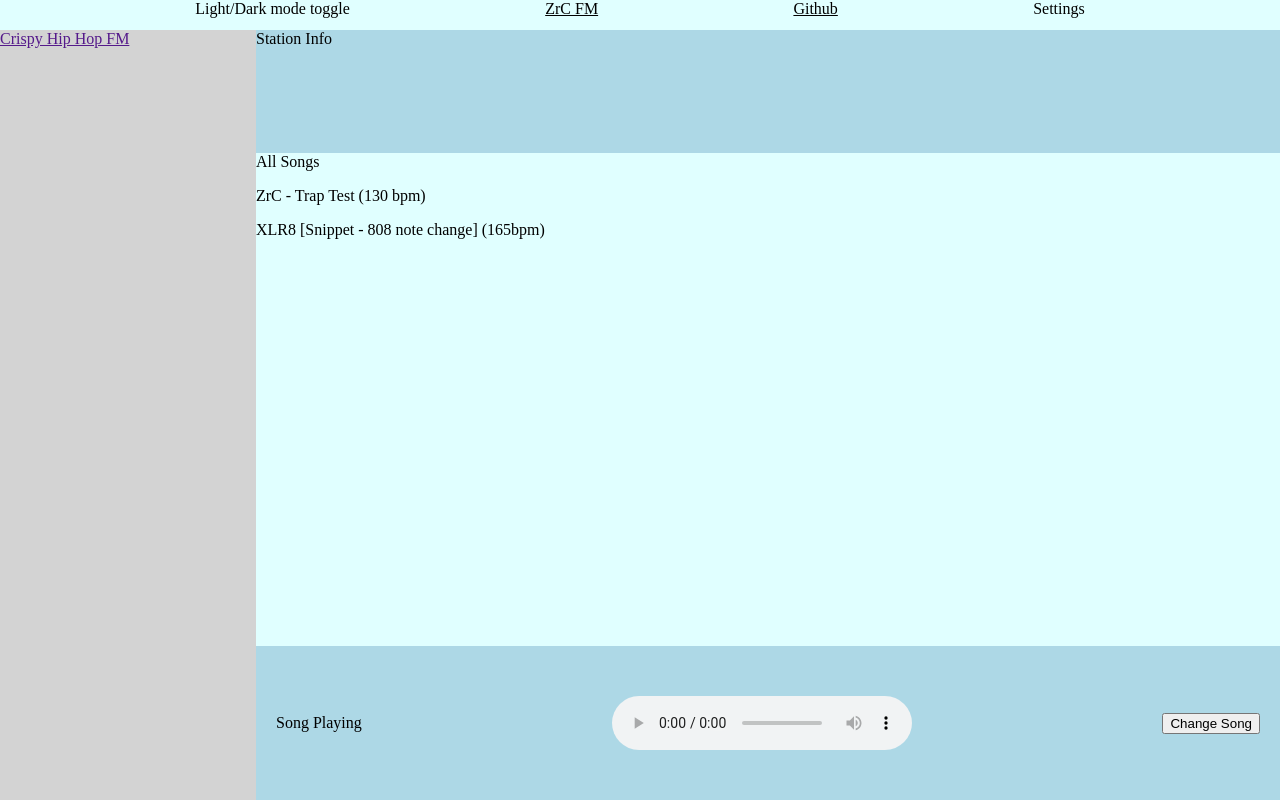
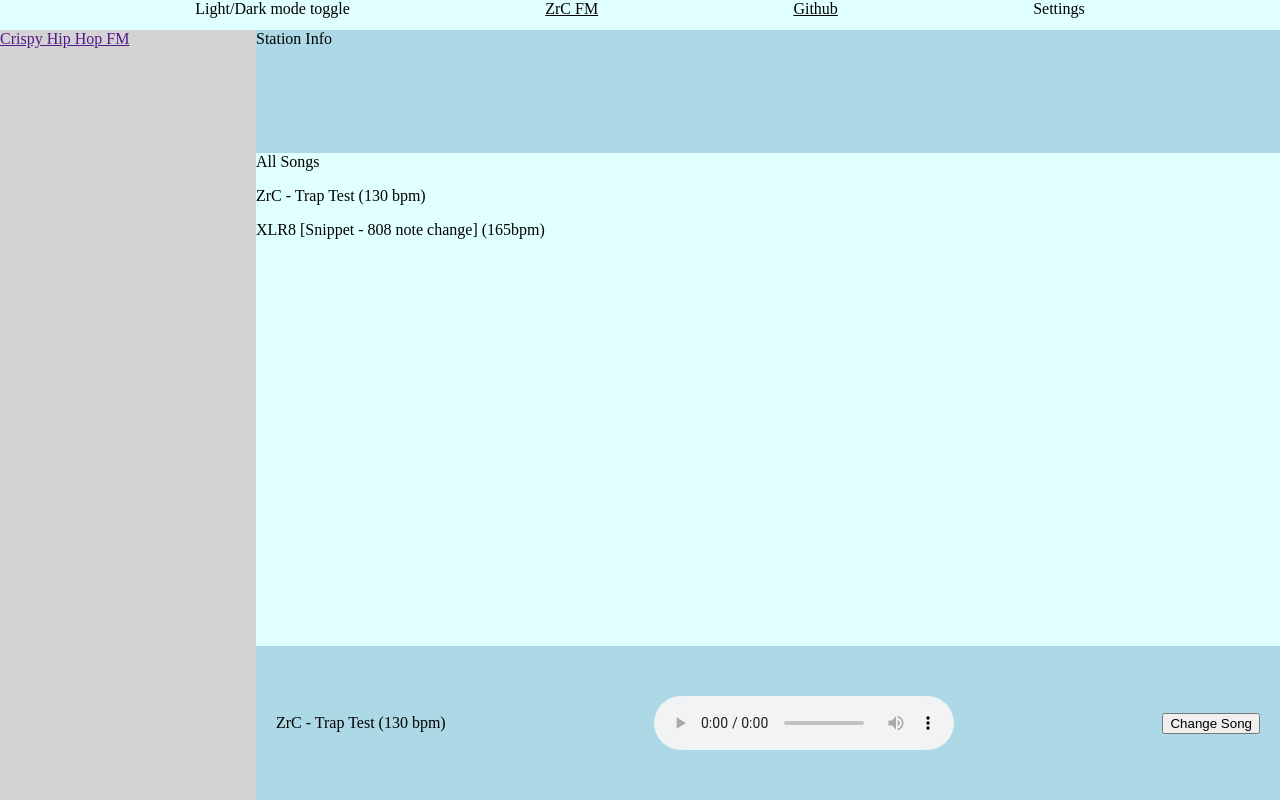
Before and after one commit to AS-Coope/ZrC-FM, a plain HTML site: page index.html in a window 1280 px wide. Drawn offline with Linux system fonts and the light colour scheme.

Commit message:
Update song name in footer to always start on Trap Test 130bpm

```diff
--- a/index.html
+++ b/index.html
@@ -43,7 +43,7 @@
         </main>
 
         <footer>
-            <p id="song-name">Song Playing</p>
+            <p id="song-name">ZrC - Trap Test (130 bpm)</p>
             <audio controls src="audio/ZrC - Trap Test (130 bpm).mp3" id="play-audio"></audio>
             <button type="button" onclick="changeSong()">Change Song</button>
         </footer>
```
